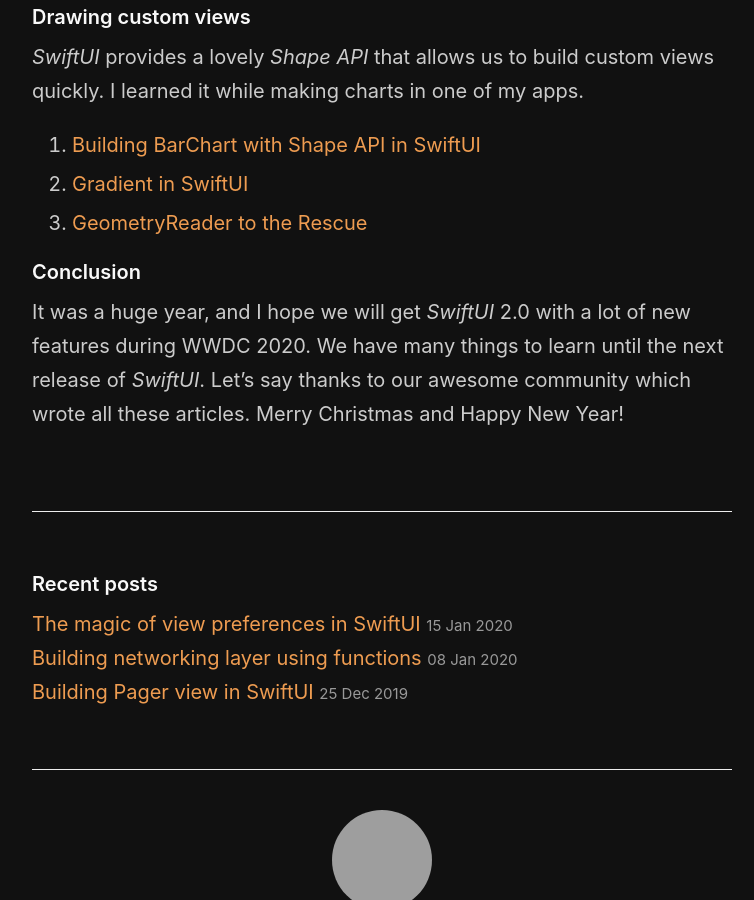
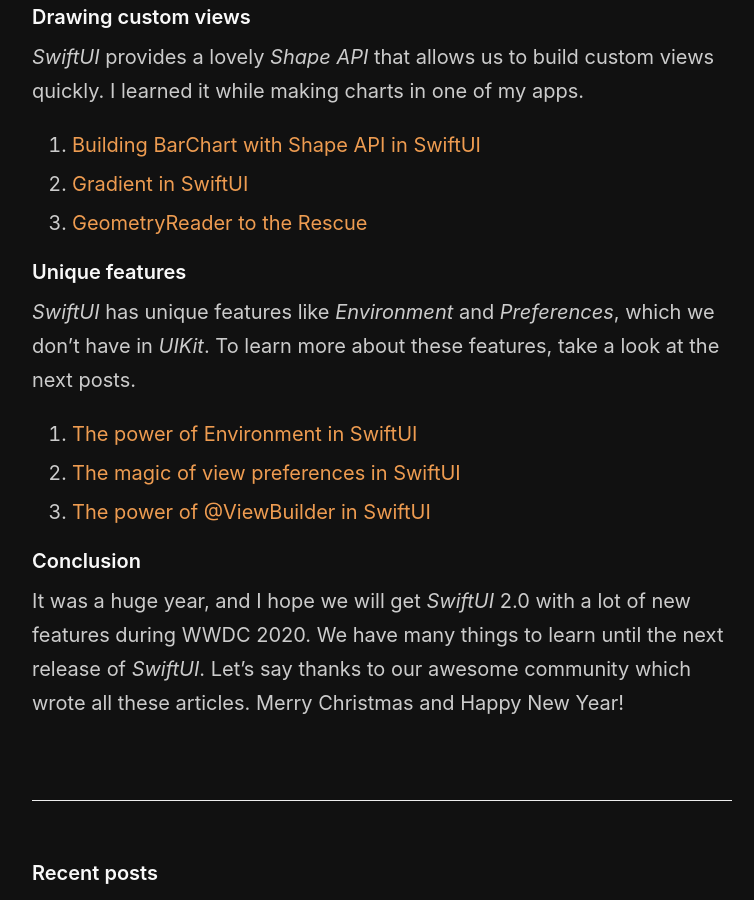
Before and after one commit to mecid/mecid.github.io, a Jekyll site: the page built from _posts/2019-12-31-swiftui-learning-curve-in-2019.md, in a window 1280 px wide and 900 px high, scrolled down 2801 px, cut to the strip 0-900 px from the top of the window. Shown: the whole strip, without its empty margins (258-1012 px from the left). Built offline with Jekyll 4.4.1, drawn with Linux system fonts in a browser that asks for light colours; grey boxes are pictures that could not be loaded.

Commit message:
Update 2019-12-31-swiftui-learning-curve-in-2019.md

```diff
--- a/_posts/2019-12-31-swiftui-learning-curve-in-2019.md
+++ b/_posts/2019-12-31-swiftui-learning-curve-in-2019.md
@@ -65,5 +65,11 @@
 2. [Gradient in SwiftUI](/2019/11/13/gradient-in-swiftui/)
 3. [GeometryReader to the Rescue](https://swiftui-lab.com/geometryreader-to-the-rescue/)
 
+#### Unique features
+*SwiftUI* has unique features like *Environment* and *Preferences*, which we don't have in *UIKit*. To learn more about these features, take a look at the next posts.
+1. [The power of Environment in SwiftUI](/2019/08/21/the-power-of-environment-in-swiftui/)
+2. [The magic of view preferences in SwiftUI](/2020/01/15/the-magic-of-view-preferences-in-swiftui/)
+3. [The power of @ViewBuilder in SwiftUI](/2019/12/18/the-power-of-viewbuilder-in-swiftui/)
+
 #### Conclusion
 It was a huge year, and I hope we will get *SwiftUI* 2.0 with a lot of new features during WWDC 2020. We have many things to learn until the next release of *SwiftUI*. Let's say thanks to our awesome community which wrote all these articles. Merry Christmas and Happy New Year!
```
